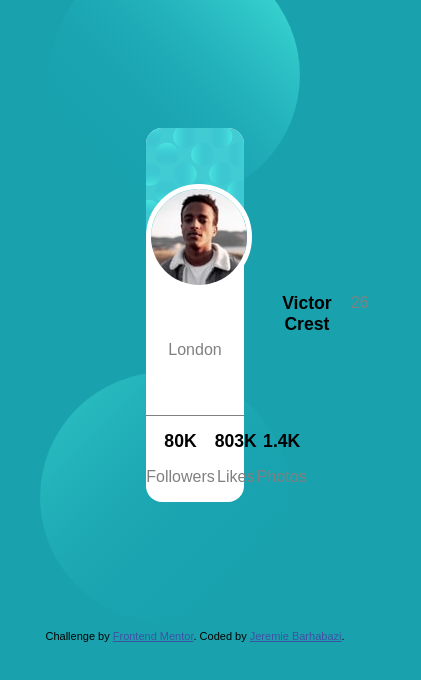
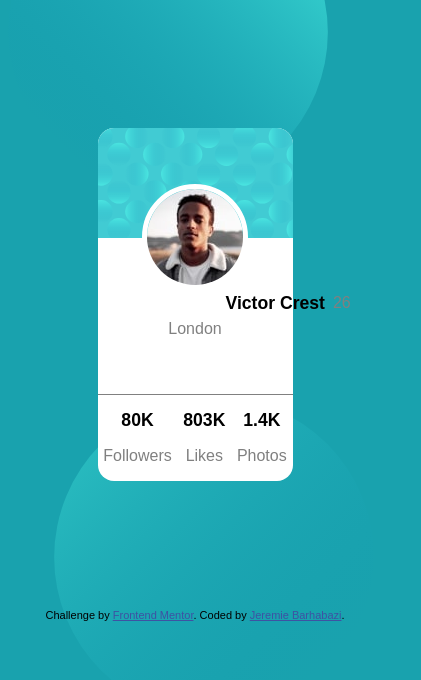
Before and after one commit to jeremie1207/profile-card-component-main, a plain HTML site: page index.html in a window 390 px wide. Shown: the whole page, 421 px wide, since content can reach past the window. Drawn offline with Linux system fonts and the light colour scheme.

Commit message:
make website more responsive

```diff
--- a/styles.css
+++ b/styles.css
@@ -4,8 +4,8 @@ body{
   padding: 0;
   background-color: hsl(185, 75%, 39%);
   background-image: url('images/bg-pattern-bottom.svg'), url('images/bg-pattern-top.svg');
-  background-position:right 100px bottom 20px  , top -50px left 50px;
-  background-size: 250px;
+  background-position:right 10em bottom -16em  , top -10em left 8em;
+  background-size: 31.25em;
   background-repeat: no-repeat;
   font-family: 'Kumbh Sans', sans-serif;
   display : flex;
@@ -78,7 +78,30 @@ img{
   margin-bottom: 0.2rem;
 }
 
-
+@media only screen and (max-width: 1025px){
+  body{
+      background-position:right 7em bottom -7em  , top -10em left 8em;
+      background-size: 20rem;
+  }
+  .Profile{
+    width: 40%;
+  }
+  .NameAndAges{
+    left: 9.5rem;
+  }
+}
+@media only screen and (max-width: 769px){
+  body{
+      background-position:right 1em bottom -6em  , top -8em left .5em;
+      background-size: 20rem;
+  }
+  .Profile{
+    width: 50%;
+  }
+  .NameAndAges{
+    left: 8rem;
+  }
+}
 
 
 
```
